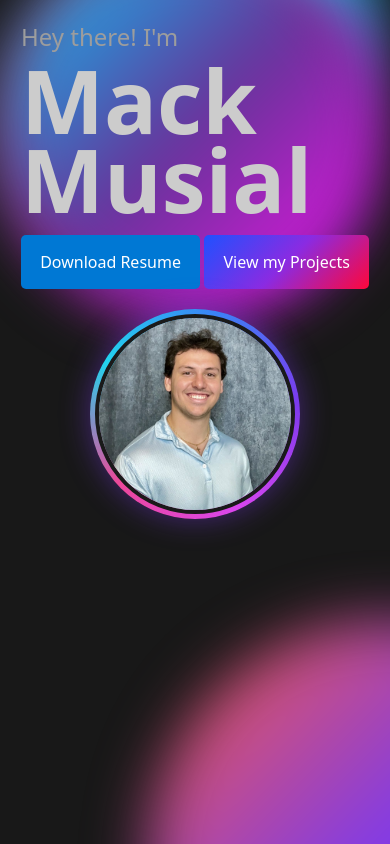
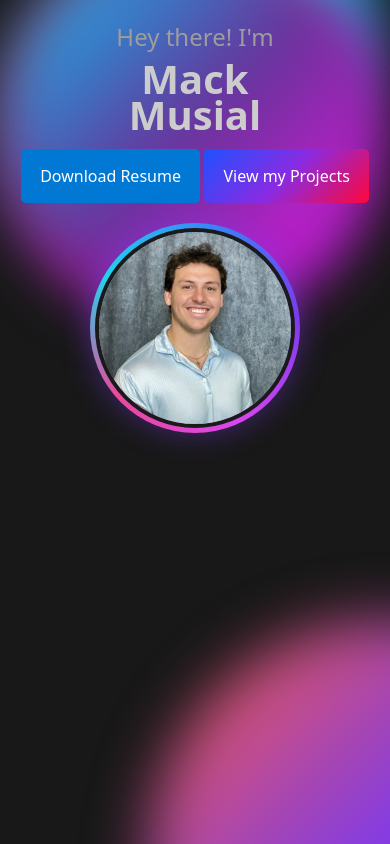
Before and after one commit to MackMusial/mackmusial.com, a plain HTML site: page index.html in a window 390 px wide. Drawn offline with Linux system fonts and the light colour scheme.

Commit message:
Update hero section styles: implement responsive font sizing with clamp for h1 and add center alignment for hero text

```diff
--- a/styles.css
+++ b/styles.css
@@ -23,8 +23,10 @@ body {
     margin: 0.25rem 0 0.5rem 0;
 }
 
+
+
 h1 {
-    font-size: 5.5rem;
+    font-size: clamp(2.5rem, 10vw, 5.5rem);
     font-weight: 700;
     line-height: 0.9;
     margin: 0.25rem 0 1rem 0;
@@ -159,6 +161,9 @@ p {
     .hero {
         flex-direction: column;
     }
+    .hero-text {
+    text-align: center;
+}
 }
 
 @media (prefers-reduced-motion: reduce){
```
Also changed, not shown: 1 other file.
